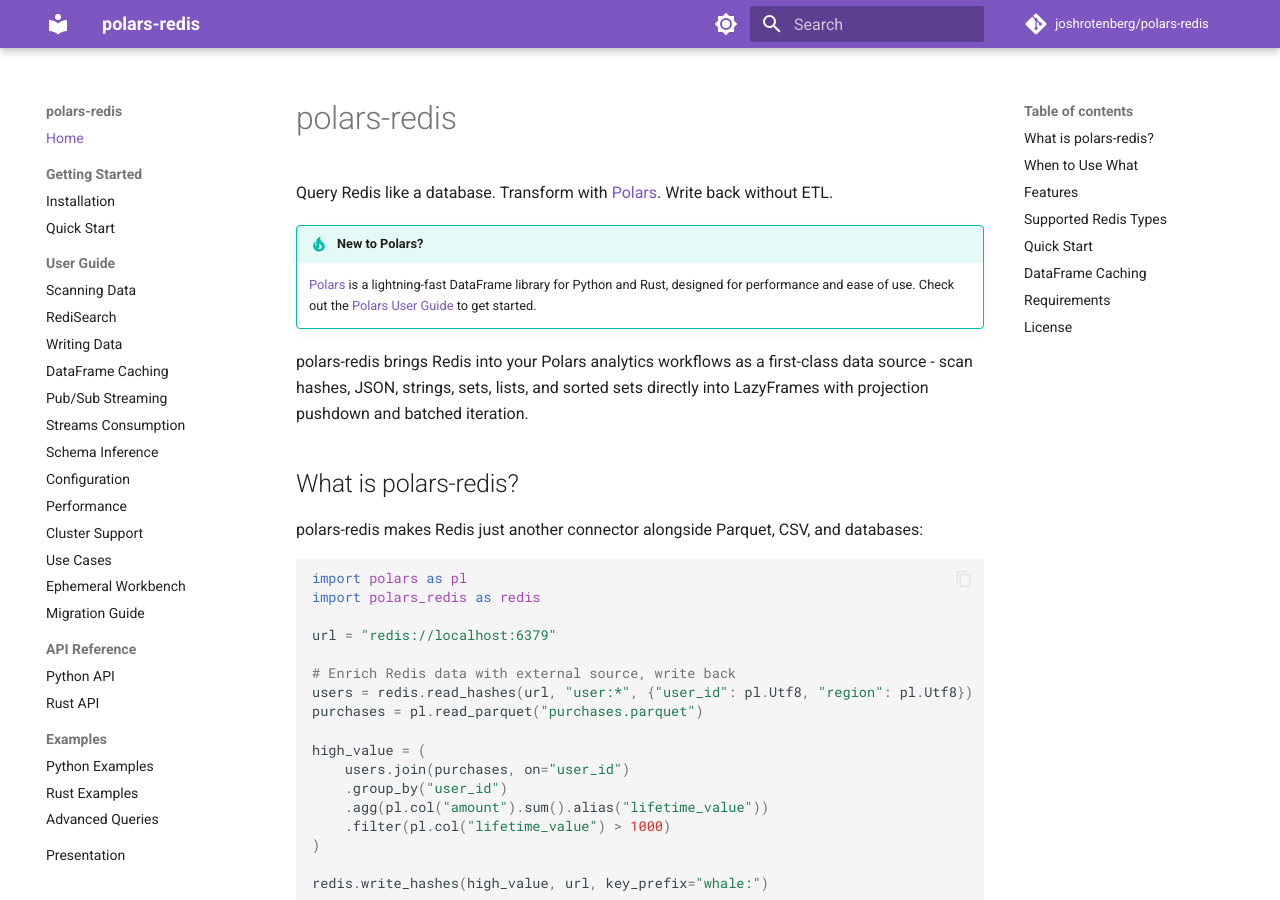
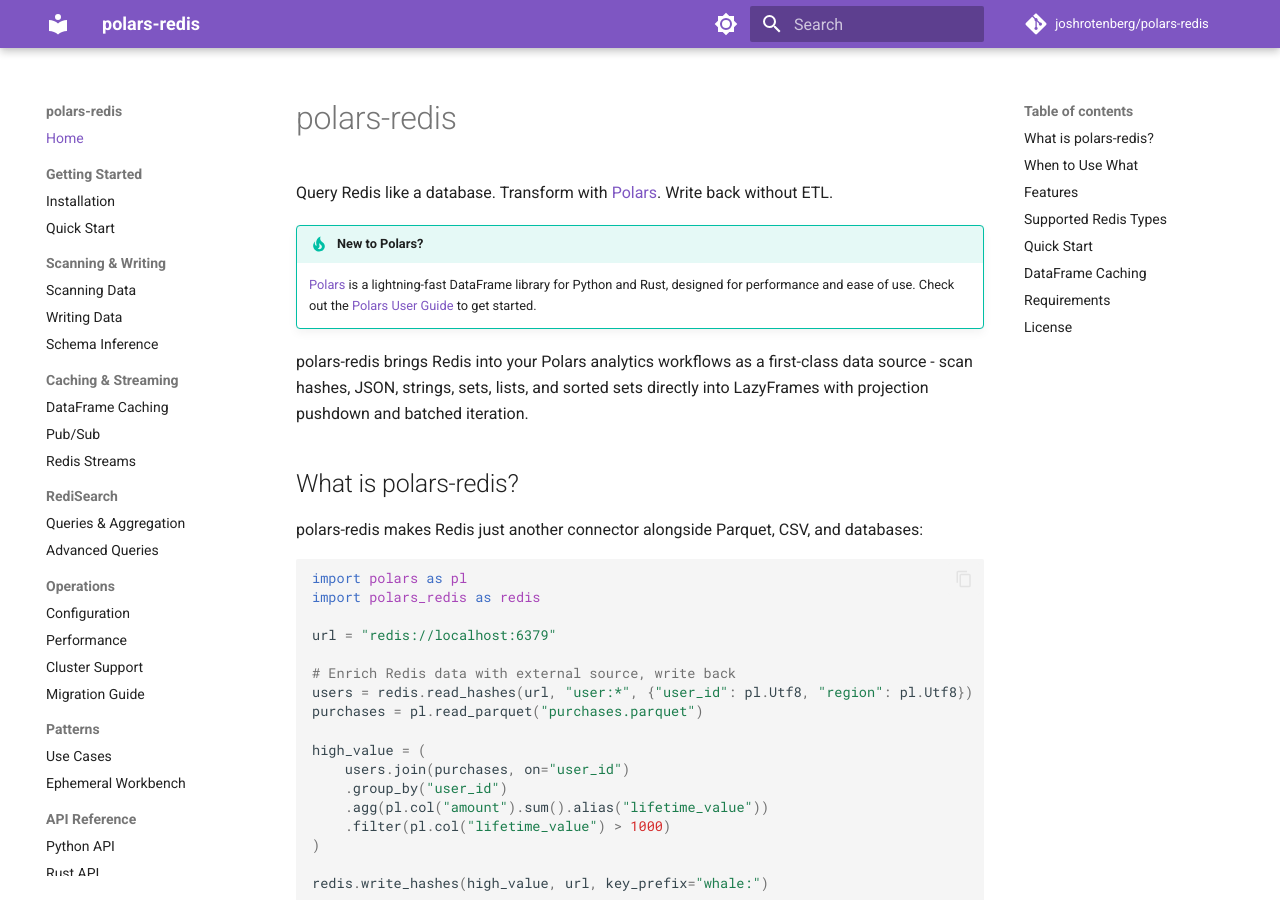
Before and after one commit to joshrotenberg/polars-redis, an MkDocs documentation site: the page built from docs/index.md, in a window 1280 px wide and 900 px high. Built offline with MkDocs 1.6.1 and Material for MkDocs 9.7.7, drawn with Linux system fonts in a browser that asks for light colours; comment, search, counter and statistics services are not loaded.

Commit message:
docs: reorganize navigation structure (#132)

```diff
--- a/mkdocs.yml
+++ b/mkdocs.yml
@@ -63,27 +63,31 @@
   - Getting Started:
       - Installation: getting-started/installation.md
       - Quick Start: getting-started/quickstart.md
-  - User Guide:
+  - Scanning & Writing:
       - Scanning Data: guide/scanning.md
-      - RediSearch: guide/redisearch.md
       - Writing Data: guide/writing.md
+      - Schema Inference: guide/schema-inference.md
+  - Caching & Streaming:
       - DataFrame Caching: guide/caching.md
-      - Pub/Sub Streaming: guide/pubsub.md
-      - Streams Consumption: guide/streams.md
-      - Schema Inference: guide/schema-inference.md
+      - Pub/Sub: guide/pubsub.md
+      - Redis Streams: guide/streams.md
+  - RediSearch:
+      - Queries & Aggregation: guide/redisearch.md
+      - Advanced Queries: examples/advanced-queries.md
+  - Operations:
       - Configuration: guide/configuration.md
       - Performance: guide/performance.md
       - Cluster Support: guide/cluster.md
+      - Migration Guide: guide/migration.md
+  - Patterns:
       - Use Cases: guide/use-cases.md
       - Ephemeral Workbench: guide/ephemeral-workbench.md
-      - Migration Guide: guide/migration.md
   - API Reference:
       - Python API: api/python.md
       - Rust API: api/rust.md
   - Examples:
       - Python Examples: examples/python.md
       - Rust Examples: examples/rust.md
-      - Advanced Queries: examples/advanced-queries.md
   - Presentation: slides.md
 
 extra:
```
